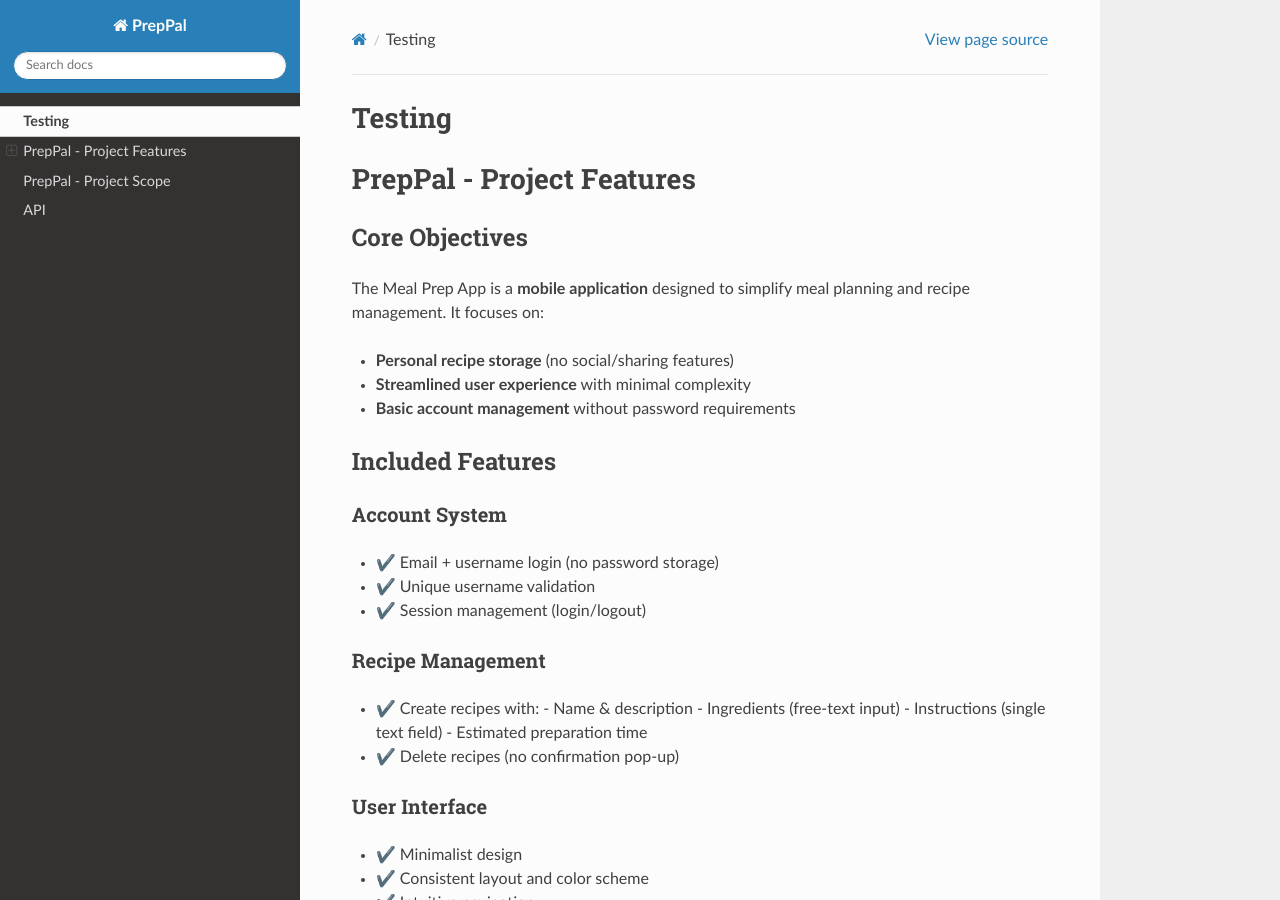
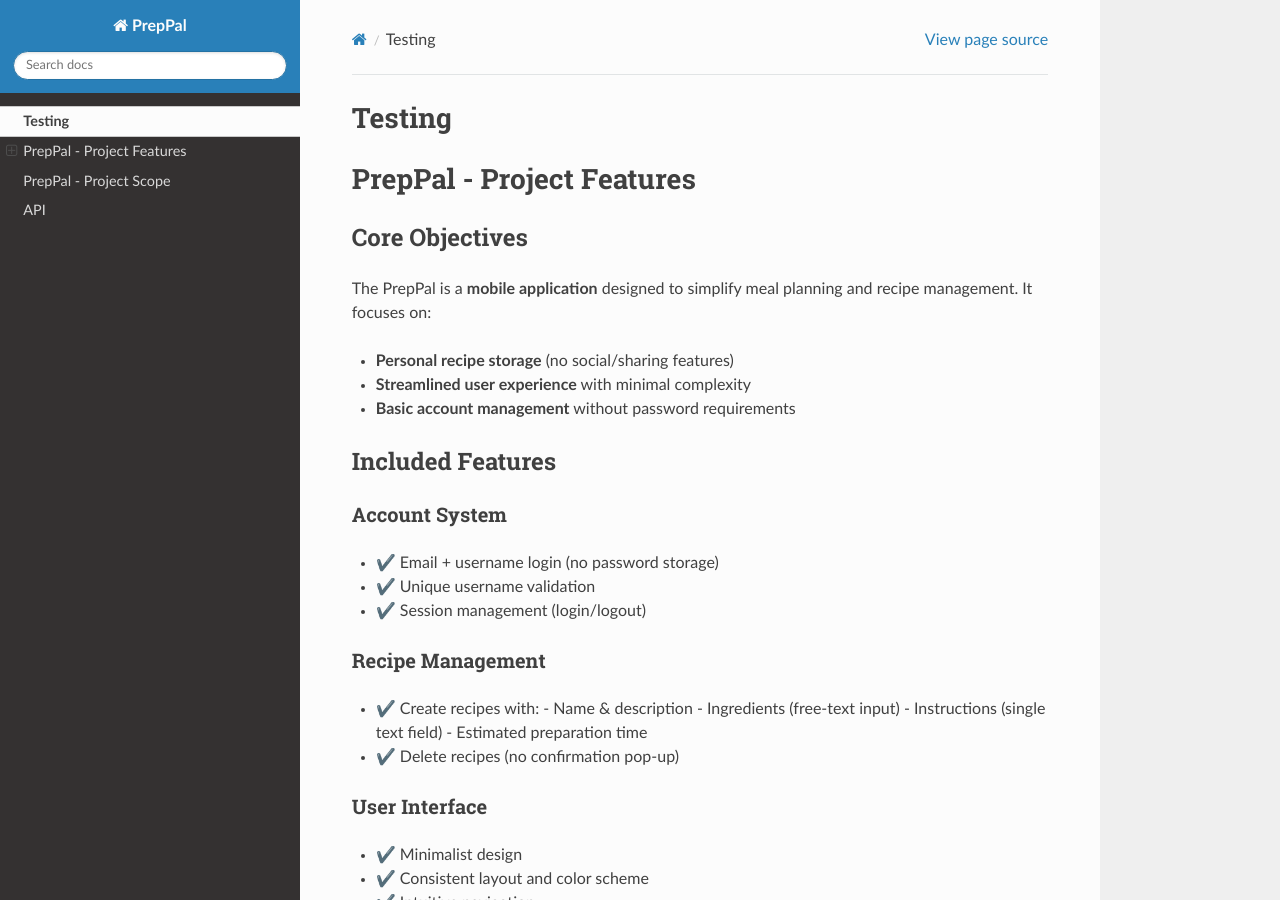
Before and after one commit to UoP-PrepPal/preppal-tutorial, a Sphinx documentation site: the page built from docs/source/Features.rst, in a window 1280 px wide and 900 px high. Built offline with Sphinx 7.4.7 and the Read the Docs theme 3.1.0, drawn with Linux system fonts in a browser that asks for light colours.

Commit message:
Update Features.rst

```diff
--- a/docs/source/Features.rst
+++ b/docs/source/Features.rst
@@ -6,7 +6,7 @@ PrepPal - Project Features
 
 Core Objectives
 ---------------
-The Meal Prep App is a **mobile application** designed to simplify meal planning and recipe management. It focuses on:
+The PrepPal is a **mobile application** designed to simplify meal planning and recipe management. It focuses on:
 
 * **Personal recipe storage** (no social/sharing features)
 * **Streamlined user experience** with minimal complexity
```
